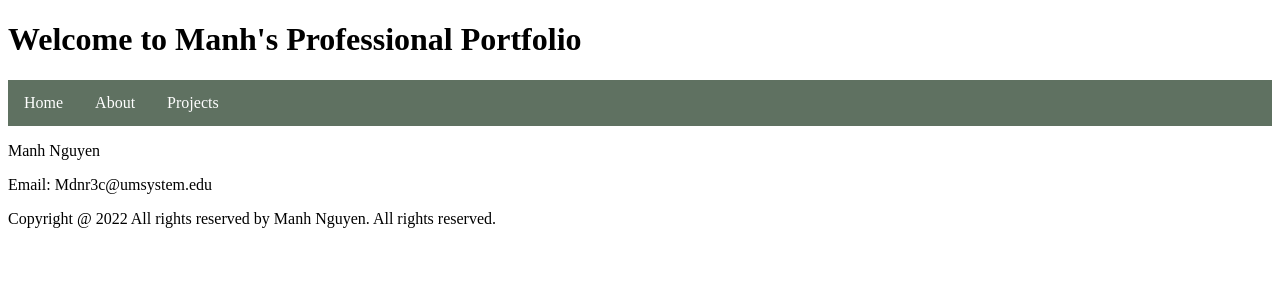
After one commit to ManhDNguyen/Naruto4soul.github.io, a PHP site: page /project.html in a window 1280 px wide. The commit adds this page. Shown: the top 300 px of the page. Run offline with PHP 8.4, Linux system fonts and the light colour scheme.

Commit message:
Add files via upload

```diff
--- a/islt_7310/nav.css
+++ b/islt_7310/nav.css
@@ -1,23 +1,51 @@
+/* main nav */
 ul {
   list-style-type: none;
   margin: 0;
   padding: 0;
   overflow: hidden;
-    background-color: #5F7161;
+  background-color: #5f7161;
 }
 
 li {
   float: left;
 }
 
-  li a {
-    display: block;
+li a, .dropbtn {
+  display: inline-block;
   color: white;
   text-align: center;
   padding: 14px 16px;
   text-decoration: none;
 }
 
-  li a:hover {
+li a:hover, .dropdown:hover .dropbtn {
   background-color: #6d8b74;
 }
+/* drop down nav */
+li.dropdown {
+  display: inline-block;
+}
+
+.dropdown-content {
+  display: none;
+  position: absolute;
+  background-color: #5f7161;
+  min-width: 160px;
+  box-shadow: 0px 8px 16px 0px rgba(0,0,0,0.2);
+  z-index: 1;
+}
+
+.dropdown-content a {
+  color: white;
+  padding: 12px 16px;
+  text-decoration: none;
+  display: block;
+  text-align: left;
+}
+
+.dropdown-content a:hover {background-color: #6d8b74;}
+
+.dropdown:hover .dropdown-content {
+  display: block;
+}
--- /dev/null
+++ b/islt_7310/project.html
@@ -0,0 +1,34 @@
+<!DOCTYPE html>
+<html lang="en-US">
+<head>
+               <meta charset="utf-8">
+               <title>Page Title</title>
+               <link rel="stylesheet" href="nav.css">
+</head>
+<body>
+    <header>
+        <h1>Welcome to Manh's Professional Portfolio</h1>
+    </header>
+    <nav>
+        <ul class="navbar">
+            <li><a href="Index.html">Home</a></li>
+            <li><a href="about.html">About</a></li>
+            <li class="dropdown">
+              <a href="#projects" class="dropbtn">Projects</a>
+              <ul class="dropdown-content">
+                <li><a href="#">Link 1</a></li>
+                <li><a href="#">Link 2</a></li>
+                <li><a href="#">Link 3</a></li>
+              </ul>
+            </li>
+          </ul>
+    </nav>
+<main>
+</main>
+    <footer>
+        <p>Manh Nguyen</p>
+        <P>Email: Mdnr3c@umsystem.edu</P>
+        <P>Copyright @ 2022 All rights reserved by Manh Nguyen. All rights reserved.</P>
+    </footer>
+</body>
+</html>
```
Lines whose indentation alone changed are shown as unchanged.
